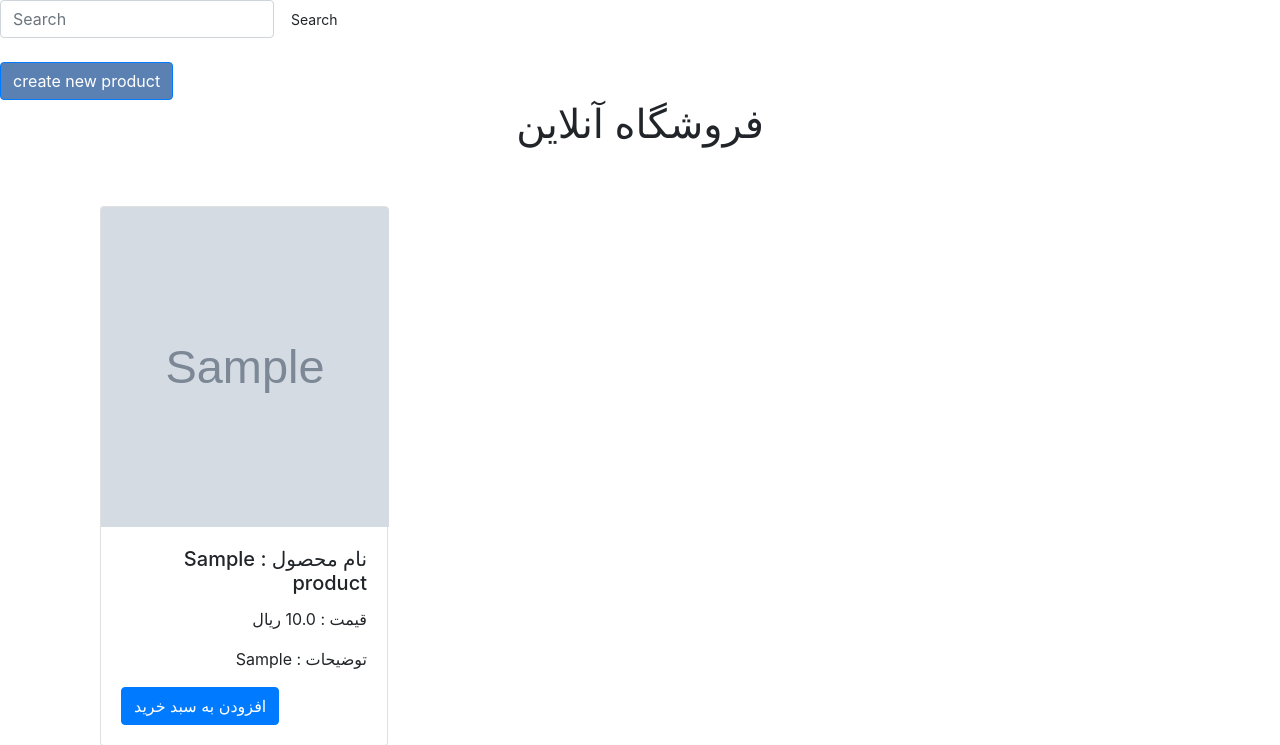
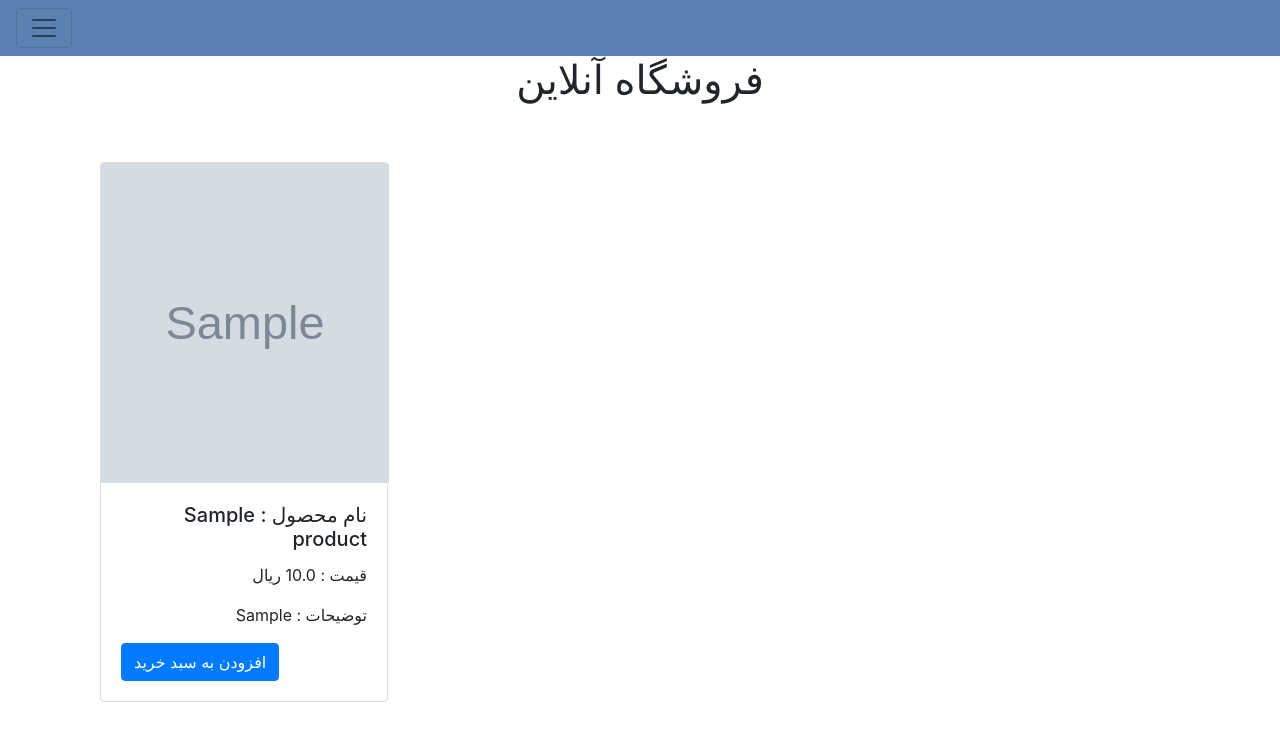
Before and after one commit to kelidari/nilva-challenge, a Django app: page /product/ in a window 1280 px wide. Shown: the top 745 px of the page. Run offline with Django 3.2, Linux system fonts and the light colour scheme; tables that the repository leaves empty hold one stand-in row (values such as "Sample post"); grey boxes marked "Sample" are stand-in pictures; some libraries are stand-ins or nearby versions.

Commit message:
add Navbar and fix search function

```diff
--- a/product/templates/index.html
+++ b/product/templates/index.html
@@ -1,11 +1,29 @@
 {% extends 'base.html' %}
     !-- Search form -->
 {% block content %}
-    <form class="form-inline md-form mr-auto mb-4" action="/product/search" method="GET">
-  <input id="search-box" class="form-control mr-sm-2" type="text" name='q' placeholder="Search" aria-label="Search" >
-  <button class="btn btn-elegant btn-rounded btn-sm my-0" type="submit" >Search</button>
-</form>
-    <a href="{%  url 'product:create' %}" class="btn btn-primary" style="background-color: #5b80b2">create new product</a>
+
+     <nav  class="navbar navbar-light" style="background-color: #5b80b2;" >
+
+ <button class="navbar-toggler" type="button" data-toggle="collapse" data-target="#navbarSupportedContent" aria-controls="navbarSupportedContent" aria-expanded="false" aria-label="Toggle navigation">
+    <span class="navbar-toggler-icon"></span>
+  </button>
+
+  <div class="collapse navbar-collapse" id="navbarSupportedContent">
+    <ul class="navbar-nav mr-auto">
+      <li class="nav-item active">
+        <a class="nav-link" href="{% url 'product:list' %}">Product list <span class="sr-only">(current)</span></a>
+      </li>
+      <li class="nav-item">
+        <a class="nav-link" href="{%  url 'product:create' %}">create new product</a>
+      </li>
+
+    </ul>
+    <form class="form-inline my-2 my-lg-0" action="/product/search" method="GET">
+      <input class="form-control mr-sm-2" type="search"  name='q' placeholder="Search" aria-label="Search">
+      <button class="btn btn-outline-success my-2 my-sm-0" type="submit">Search</button>
+    </form>
+  </div>
+</nav>
 
 
     <h1 dir="rtl" align="center">فروشگاه آنلاین</h1>
--- a/product/urls.py
+++ b/product/urls.py
@@ -5,7 +5,7 @@ from . import views
 app_name= 'product'
 urlpatterns =[
     path('',views.index , name='list'),
-    path('search/', views.SearchResultsView.as_view() ),
+    path('search/', views.SearchResultsView ,name='search' ),
     path('create/' , views.create_product, name='create'),
     path('order/', views.BoughterPanel ,name='order')
 
--- a/product/views.py
+++ b/product/views.py
@@ -1,7 +1,6 @@
 from django.db.models.query_utils import Q
 from django.shortcuts import render,redirect
 from django.views.decorators.csrf import csrf_exempt
-from django.views.generic.list import ListView
 from .models import Product
 from django.contrib.auth.decorators import login_required
 from . import forms
@@ -12,15 +11,12 @@ def index(request):
     return render(request, "index.html", {'product': products})
 
 
-class SearchResultsView(ListView):
-    model = Product
-    template_name = 'search_results.html'
 
+def SearchResultsView(request):
+    query = request.GET.get('q')
+    products = Product.objects.filter(Q(name__icontains=query))
+    return render(request, "index.html", {'product': products})
 
-def get_queryset(self):
-    query = self.request.GET.get('q')
-    object_list = Product.objects.filter(Q(name__icontains=query))
-    return object_list
 
 
 @csrf_exempt
```
Also changed, not shown: product/templates/create_product.html (+22 -9 lines).
